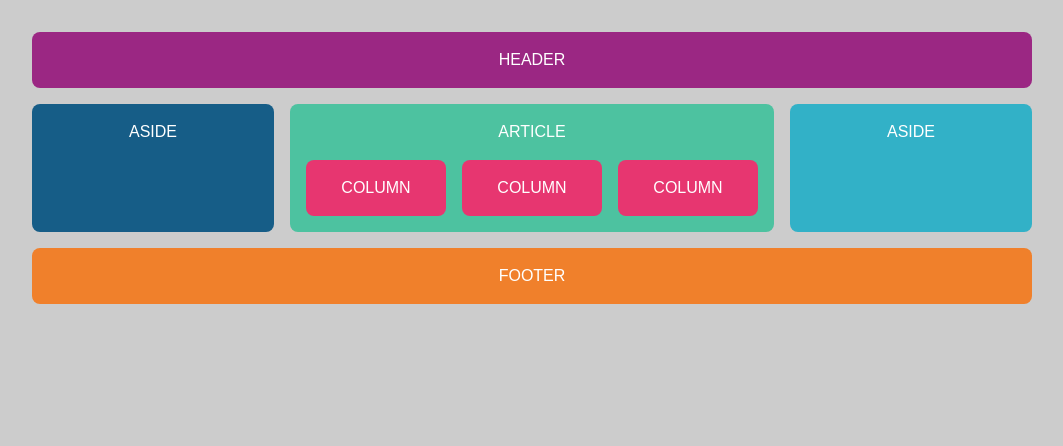
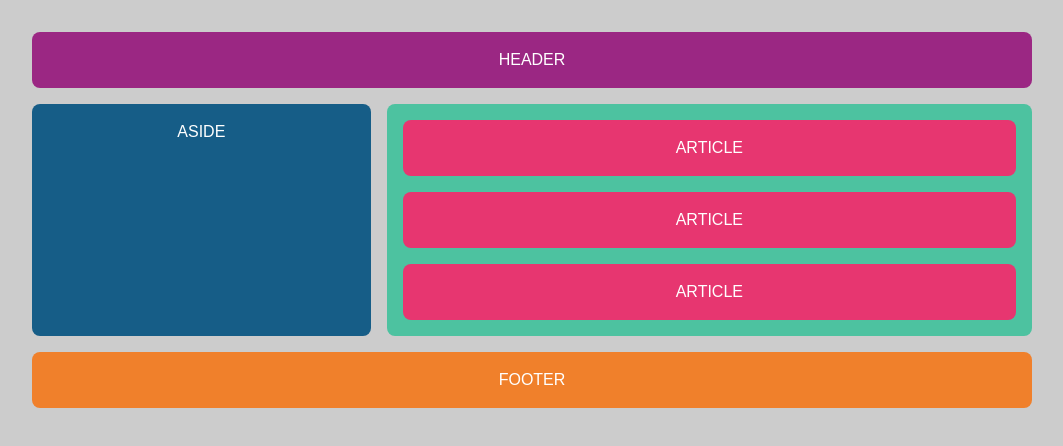
Before and after one commit to JWILSON0867/flexbox-wireframe-practice, a plain HTML site: page index.html in a window 1280 px wide. Shown: the whole page, without its empty margins (108-1171 px from the left). Drawn offline with Linux system fonts and the light colour scheme.

Commit message:
fixed code mixup

```diff
--- a/css/styles.css
+++ b/css/styles.css
@@ -1,3 +1,4 @@
+/*
 body {
     background: #ccc;
     padding: 2rem;
@@ -79,3 +80,69 @@ body {
     padding: 1rem;
     border-radius: 0.5rem;
   }
+    */
+
+
+body {
+    background: #ccc;
+    padding: 2rem;
+    margin: 0;
+    font-family: Arial, sans-serif;
+  }
+
+  .container {
+    display: flex;
+    flex-direction: column;
+    gap: 1rem;
+    max-width: 1000px;
+    margin: 0 auto;
+  }
+
+  header {
+    background-color: #9b2783;
+    color: white;
+    text-align: center;
+    padding: 1rem;
+    border-radius: 0.5rem;
+  }
+
+  .content {
+    display: flex;
+    gap: 1rem;
+  }
+
+  aside {
+    background-color: #165d87;
+    color: white;
+    text-align: center;
+    padding: 1rem;
+    border-radius: 0.5rem;
+    flex: 1;
+    min-width: 150px;
+  }
+
+  main {
+    background-color: #4dc2a0;
+    display: flex;
+    flex-direction: column;
+    gap: 1rem;
+    padding: 1rem;
+    border-radius: 0.5rem;
+    flex: 2;
+  }
+
+  article {
+    background-color: #e73670;
+    color: white;
+    text-align: center;
+    padding: 1rem;
+    border-radius: 0.5rem;
+  }
+
+  footer {
+    background-color: #f0802b;
+    color: white;
+    text-align: center;
+    padding: 1rem;
+    border-radius: 0.5rem;
+  }
--- a/index.html
+++ b/index.html
@@ -1,4 +1,4 @@
-<!DOCTYPE html>
+<!-- <!DOCTYPE html>
 <html lang="en">
 <head>
   <meta charset="UTF-8" />
@@ -26,3 +26,29 @@
   </div>
 </body>
 </html>
+-->
+
+<!DOCTYPE html>
+<html lang="en">
+<head>
+  <meta charset="UTF-8" />
+  <meta name="viewport" content="width=device-width, initial-scale=1.0"/>
+  <title>Flexbox Desktop Wireframe</title>
+  <link rel="stylesheet" href="css/reset.css" />
+  <link rel="stylesheet" href="css/styles.css" />
+</head>
+<body>
+  <div class="container">
+    <header>HEADER</header>
+    <div class="content">
+      <aside>ASIDE</aside>
+      <main>
+        <article>ARTICLE</article>
+        <article>ARTICLE</article>
+        <article>ARTICLE</article>
+      </main>
+    </div>
+    <footer>FOOTER</footer>
+  </div>
+</body>
+</html>
```
